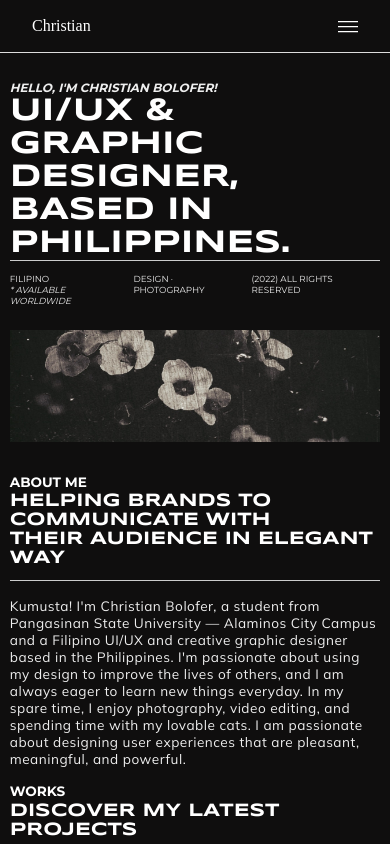
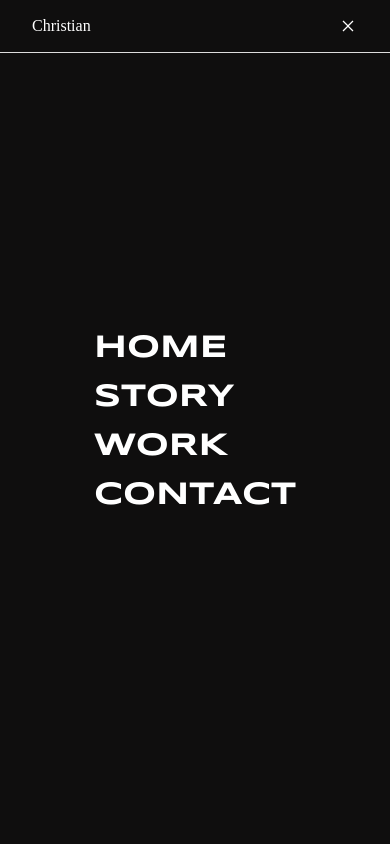
Before and after one commit to monciego/graphic-designer-portfolio, a React (Create React App) app: page / in a window 390 px wide. Both pictures are taken after a click on the icon 348 px from the left and 26 px from the top of the page. Shown: the top 844 px of the page. Built offline with nearby package versions, Linux system fonts and the light colour scheme; a web font is replaced by a local one.

Commit message:
Toggle menu

```diff
--- /dev/null
+++ b/src/components/MobileMenu/MobileMenu.js
@@ -0,0 +1,29 @@
+import React from "react";
+import {
+  MobileLink,
+  MobileLinks,
+  StyledMobileMenu,
+} from "../../styles/MobileMenu.styled/MobileMenu.styled";
+
+const MobileMenu = ({ isOpen, toggleHandler }) => {
+  return (
+    <StyledMobileMenu isOpen={isOpen}>
+      <MobileLinks>
+        <MobileLink onClick={toggleHandler} to="home">
+          home
+        </MobileLink>
+        <MobileLink onClick={toggleHandler} to="about">
+          story
+        </MobileLink>
+        <MobileLink onClick={toggleHandler} to="work">
+          work
+        </MobileLink>
+        <MobileLink onClick={toggleHandler} to="contact">
+          contact
+        </MobileLink>
+      </MobileLinks>
+    </StyledMobileMenu>
+  );
+};
+
+export default MobileMenu;
--- a/src/components/Navbar/Navbar.js
+++ b/src/components/Navbar/Navbar.js
@@ -1,19 +1,35 @@
-import React from "react";
+import React, { useState } from "react";
 import {
   Logo,
   Menu,
+  Close,
   NavLink,
   NavList,
   NavLists,
   StyledHeader,
 } from "../../styles/Navbar.styled/Navbar.styled";
+import MobileMenu from "../MobileMenu/MobileMenu";
 
 const Navbar = () => {
+  const [toggle, setToggle] = useState(false);
+
+  console.log(toggle);
+
+  const toggleHandler = () => {
+    setToggle(!toggle);
+  };
+
   return (
     <>
+      <MobileMenu toggleHandler={toggleHandler} isOpen={toggle} />
       <StyledHeader>
         <Logo>Christian</Logo>
-        <Menu />
+        {toggle ? (
+          <Close onClick={toggleHandler} />
+        ) : (
+          <Menu onClick={toggleHandler} />
+        )}
+
         <NavLists>
           <NavList>
             <NavLink to="home">Home</NavLink>
--- /dev/null
+++ b/src/styles/MobileMenu.styled/MobileMenu.styled.js
@@ -0,0 +1,32 @@
+import styled from "styled-components";
+import { Link } from "react-scroll";
+
+export const StyledMobileMenu = styled.aside`
+  position: fixed;
+  inset: 0;
+  background-color: var(--clr-dark);
+  display: flex;
+  align-items: center;
+  justify-content: center;
+  min-height: 100vh;
+  transform: ${({ isOpen }) =>
+    isOpen ? `translateY(0)` : `translateY(-100%)`};
+  transition: 0.25s ease;
+
+  @media (min-width: ${({ theme }) => theme.breakpoints.sm}) {
+    display: none;
+  }
+`;
+
+export const MobileLinks = styled.ul`
+  display: flex;
+  flex-direction: column;
+  gap: 1rem;
+`;
+
+export const MobileLink = styled(Link)`
+  text-transform: uppercase;
+  font-family: var(--ff-sans-serif);
+  font-size: 2rem;
+  cursor: pointer;
+`;
--- a/src/styles/Navbar.styled/Navbar.styled.js
+++ b/src/styles/Navbar.styled/Navbar.styled.js
@@ -1,6 +1,6 @@
 import styled from "styled-components";
 import { Link } from "react-scroll";
-import { VscMenu as MenuBtn } from "react-icons/vsc";
+import { VscMenu as MenuBtn, VscClose as CloseBtn } from "react-icons/vsc";
 
 export const StyledHeader = styled.header`
   padding: 1rem 2rem;
@@ -31,6 +31,15 @@ export const Logo = styled.h2`
 `;
 
 export const Menu = styled(MenuBtn)`
+  cursor: pointer;
+  font-size: 1.25rem;
+
+  @media (min-width: ${({ theme }) => theme.breakpoints.sm}) {
+    display: none;
+  }
+`;
+
+export const Close = styled(CloseBtn)`
   cursor: pointer;
   font-size: 1.25rem;
 
```
